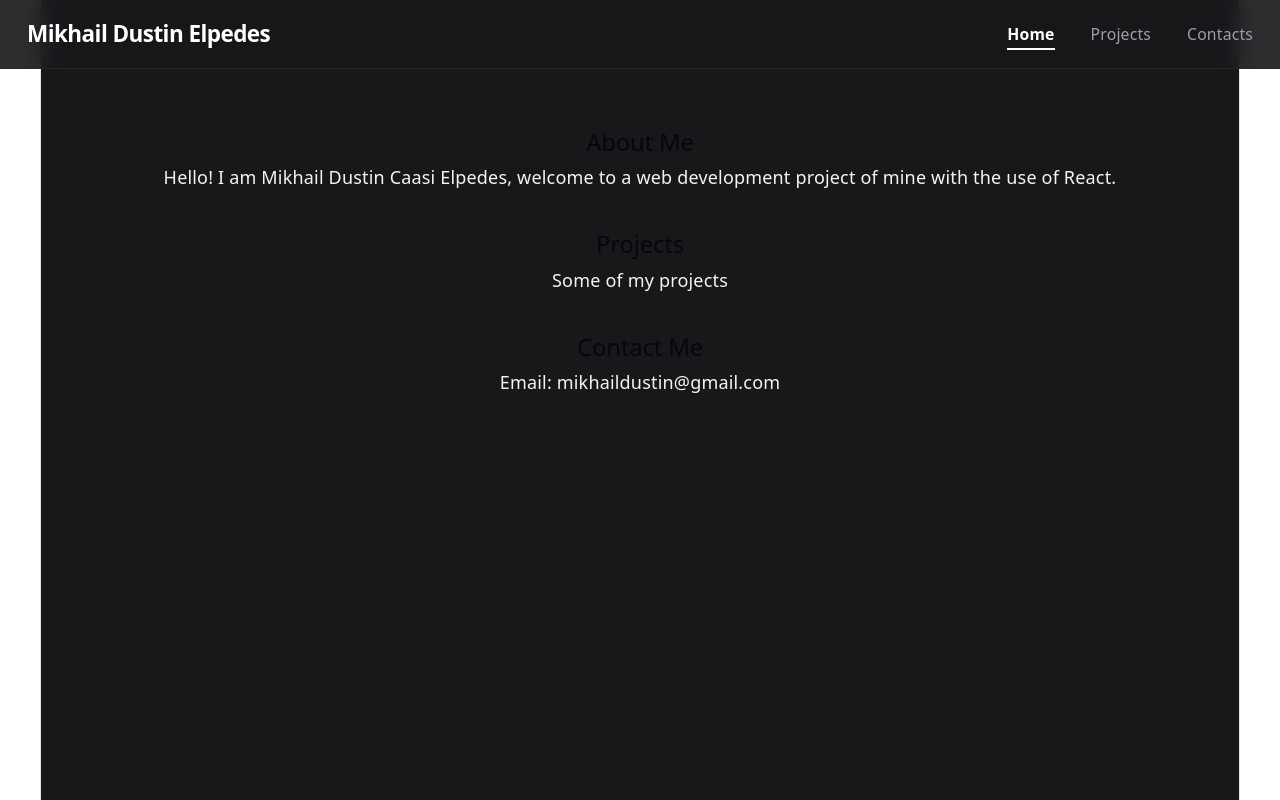
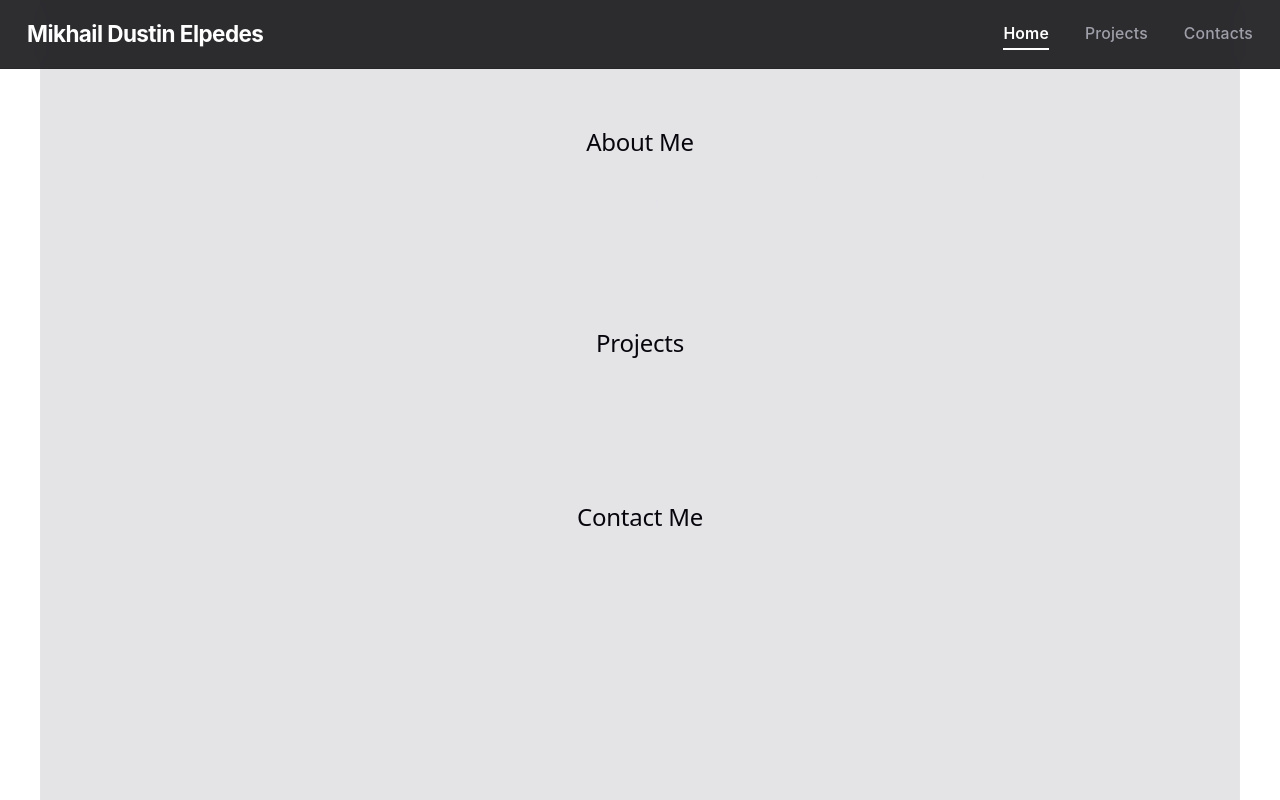
Before and after one commit to MikiBihon15/react-portfolio, a React (Vite) app: page / in a window 1280 px wide. Built offline with nearby package versions, Linux system fonts and the light colour scheme.

Commit message:
bg change 2

```diff
--- a/src/App.jsx
+++ b/src/App.jsx
@@ -5,9 +5,9 @@ import Contacts from './components/contacts/contacts';
 
 function App() {
   return (
-    <div className="bg-zinc-900 text-zinc-100 min-h-screen pt-24 w-full">
+    <div className="bg-zinc-200 text-zinc-200 min-h-screen pt-24 w-full font-sans anstialiased">
       <Navbar />
-      <div className="max-w-5xl mx-auto px-4">
+      <div className="max-w-4xl mx-auto px-6 space-y-16 pb-16">
         <About />
         <Projects />
         <Contacts />
--- a/src/components/layout/navbar.jsx
+++ b/src/components/layout/navbar.jsx
@@ -2,7 +2,6 @@ import React, { useState } from 'react';
 
 export default function Navbar() {
   const [activeLink, setActiveLink] = useState('Home');
-
   const links = ['Home', 'Projects', 'Contacts'];
 
   return (
```
